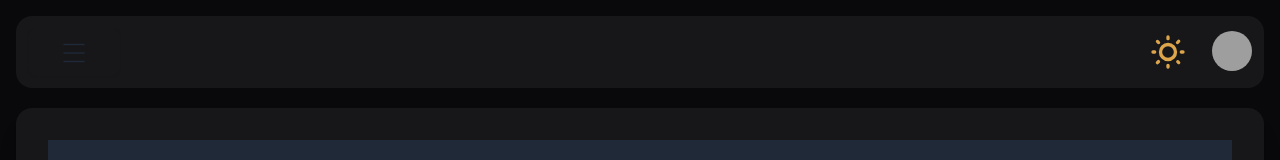
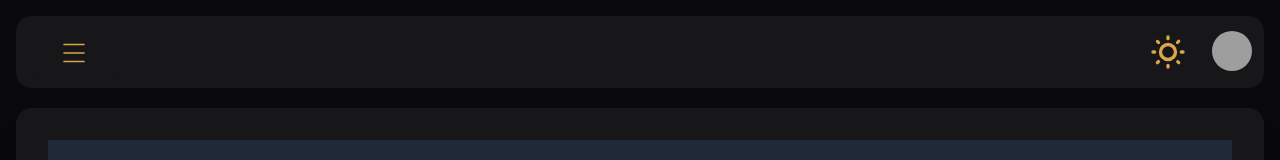
Before and after one commit to rajanbajaj/artisticmonk, a Next.js app: page / in a window 1280 px wide. Shown: the top 160 px of the page. Built offline with nearby package versions, Linux system fonts and the light colour scheme; grey boxes are pictures that could not be loaded.

Commit message:
Fix css for navbar menu button

```diff
--- a/app/components/NavBar/NavBar.tsx
+++ b/app/components/NavBar/NavBar.tsx
@@ -7,7 +7,7 @@ import Dropdown from "./Dropdown"
 import Menu from "../Menu/Menu"
 
 const NavBar = () => {
-  const button = <div className="btn btn-ghost text-xl"><svg className="w-6 h-6 text-gray-800 dark:text-white" aria-hidden="true" xmlns="http://www.w3.org/2000/svg" fill="none" viewBox="0 0 17 14"><path stroke="currentColor" d="M1 1h15M1 7h15M1 13h15"></path></svg></div>;
+  const button = <div className="btn btn-ghost text-xl"><svg className="w-6 h-6" aria-hidden="true" xmlns="http://www.w3.org/2000/svg" fill="none" viewBox="0 0 17 14"><path stroke="currentColor" d="M1 1h15M1 7h15M1 13h15"></path></svg></div>;
   return (
     <div className="navbar bg-base-200 rounded-box mb-5 mr-5 gap-5">
         <div className="flex-1">
```
